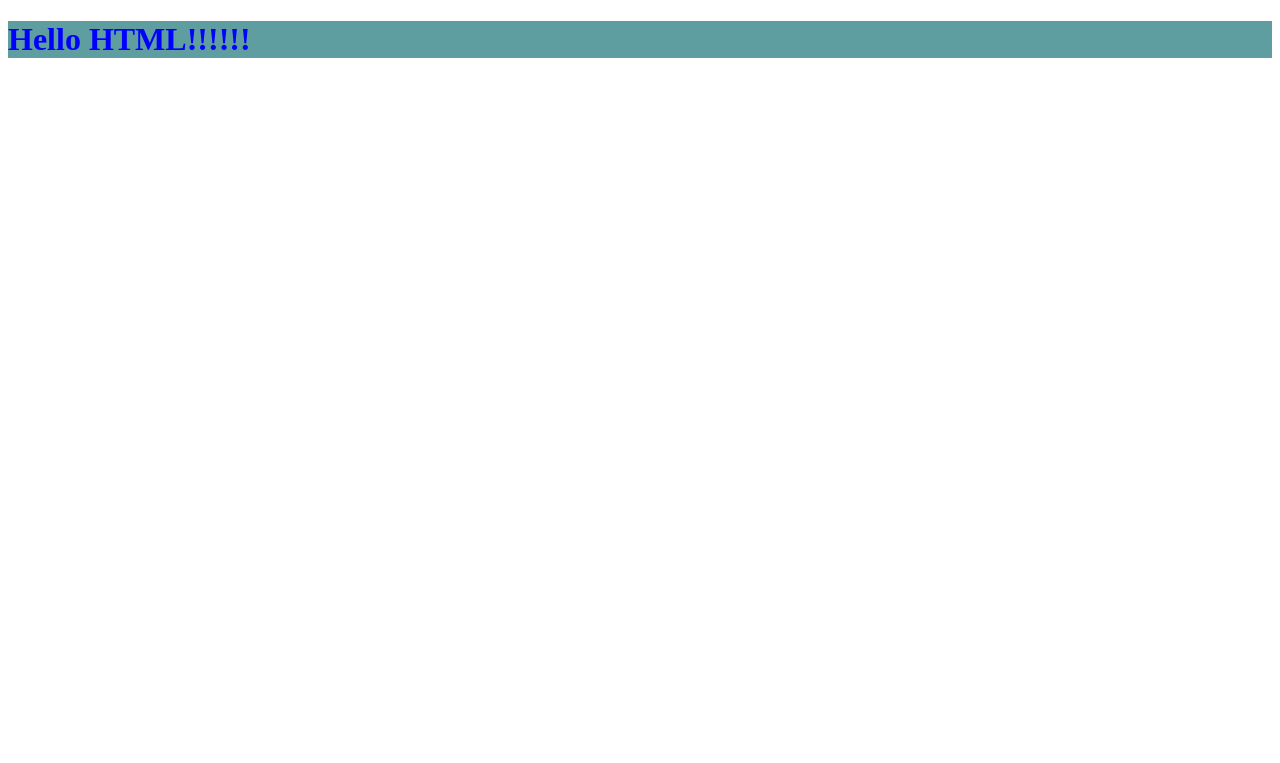
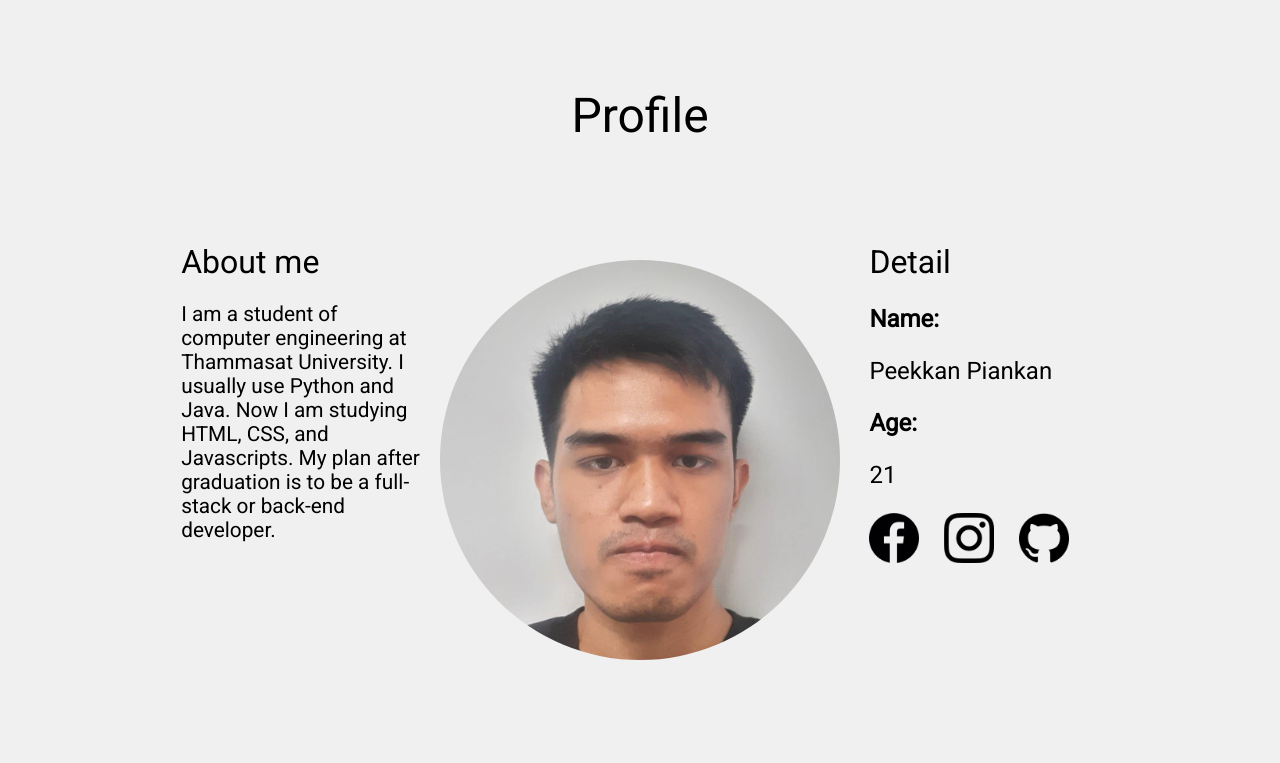
Before and after one commit to 6410615097/6410615097.github.io, a plain HTML site: page index.html in a window 1280 px wide. Drawn offline with Linux system fonts and the light colour scheme.

Commit message:
add HTML and CSS

```diff
--- a/app.css
+++ b/app.css
@@ -1,4 +1,103 @@
-h1 {
-    color: blue;
-    background-color: cadetblue;
+body {
+    background-color: #F0F0F0;
+    font-family: 'Roboto', sans-serif;
 }
+
+header {
+    width: 100%;
+    height: 30px;
+    margin-bottom: 30px;
+    margin-top: 100px;
+    display: flex;
+    justify-content: center;
+    align-items: center;
+}
+
+header h1 {
+    text-align: center;
+    font-size: 3em;
+    font-weight: 400;
+}
+
+main {
+    width: 100%;
+    height: 600px;
+    margin: 0 auto;
+    display: flex;
+    flex-direction: row;
+    justify-content: center;
+    flex-wrap: wrap;
+    /* background-color: aqua; */
+}
+
+#about {
+    /* background-color: red; */
+    width: 33%;
+    display: flex;
+    flex-direction: column;
+}
+
+#pic {
+    /* background-color: white; */
+    width: 33%;
+    display: flex;
+    flex-direction: row;
+    justify-content: center;
+    flex-wrap: wrap;
+    align-content: center;
+    flex-shrink: 3;
+}
+
+#detail {
+    /* background-color: blue; */
+    width: 33%;
+}
+
+#about h2 {
+    margin-top: 20%;
+    margin-left: 40%;
+    margin-bottom: 0px;
+    font-size: 2em;
+    font-weight: 500;
+
+}
+
+#about p {
+    margin-left: 40%;
+    font-size: 1.3em;
+    font-weight: 500;
+}
+
+#pic img {
+    height: 400px;
+    width: 400px;
+    border-radius: 50%;
+    object-fit: cover;
+    object-position: 70% 50%;
+}
+
+#detail h2 {
+    margin-top: 20%;
+    margin-left: 5%;
+    margin-bottom: 0px;
+    font-size: 2em;
+    font-weight: 500;
+}
+
+#detail h3 {
+    margin-left: 5%;
+    font-size: 1.5em;
+    font-weight: 700;
+}
+
+#detail p {
+    margin-left: 5%;
+    font-size: 1.5em;
+    font-weight: 500;
+}
+
+a img {
+    width: 50px;
+    height: 50px;
+    margin-left: 5%;
+}
--- a/index.html
+++ b/index.html
@@ -5,12 +5,37 @@
   <meta charset="UTF-8" />
   <meta name="viewport" content="width=device-width, initial-scale=1.0" />
   <meta http-equiv="X-UA-Compatible" content="ie=edge" />
-  <title>Static Template</title>
+  <title>PROFILE</title>
   <link rel="stylesheet" href="app.css">
+  <link rel="preconnect" href="https://fonts.googleapis.com">
+  <link rel="preconnect" href="https://fonts.gstatic.com" crossorigin>
+  <link href="https://fonts.googleapis.com/css2?family=Roboto:wght@300;400&display=swap" rel="stylesheet">
 </head>
 
 <body>
-  <h1><b>Hello HTML!!!!!!</b></h1>
+  <header>
+    <h1>Profile</h1>
+  </header>
+  <main>
+    <div id="about">
+      <h2>About me</h2>
+      <p>I am a student of computer engineering at Thammasat University. I usually use Python and Java. Now I am
+        studying HTML, CSS, and Javascripts. My plan after graduation is to be a full-stack or back-end developer.</p>
+    </div>
+    <div id="pic">
+      <img src="pic/me-pic.jpg" alt="me-face">
+    </div>
+    <div id="detail">
+      <h2>Detail</h2>
+      <h3>Name:</h3>
+      <p>Peekkan Piankan</p>
+      <h3>Age:</h3>
+      <p>21</p>
+      <a href="https://www.facebook.com/peek.ice"><img src="pic/20673.png" alt="facebook-icon"></a>
+      <a href="https://www.instagram.com/peek_ice/"><img src="pic/ig-icon.png" alt="instragram-icon"></a>
+      <a href="https://github.com/6410615097"><img src="pic/github-icon.png" alt="github-icon"></a>
+    </div>
+  </main>
 </body>
 
 </html>
```
Also changed, not shown: pic/20673.png (added), pic/github-icon.png (added), pic/ig-icon.png (added), pic/me-pic.jpg (added).
